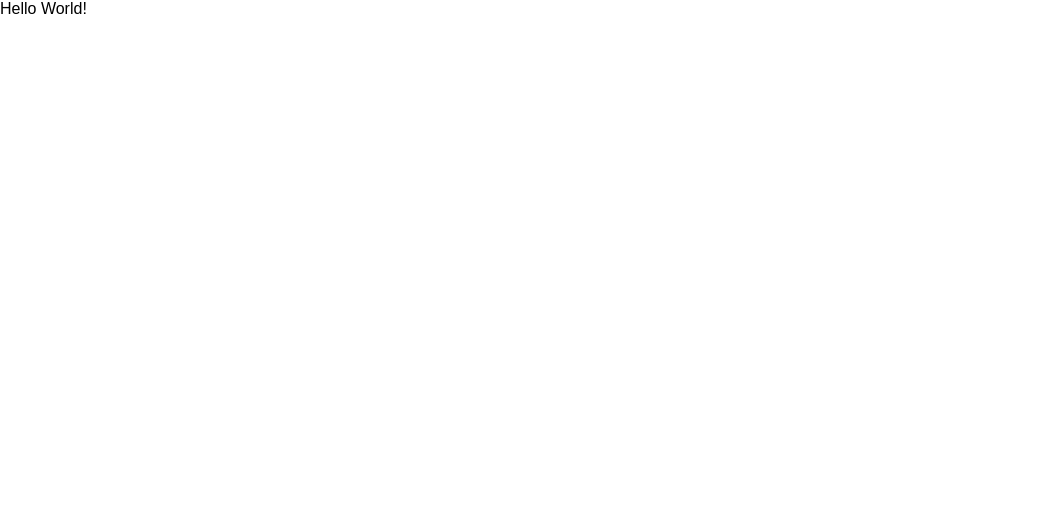
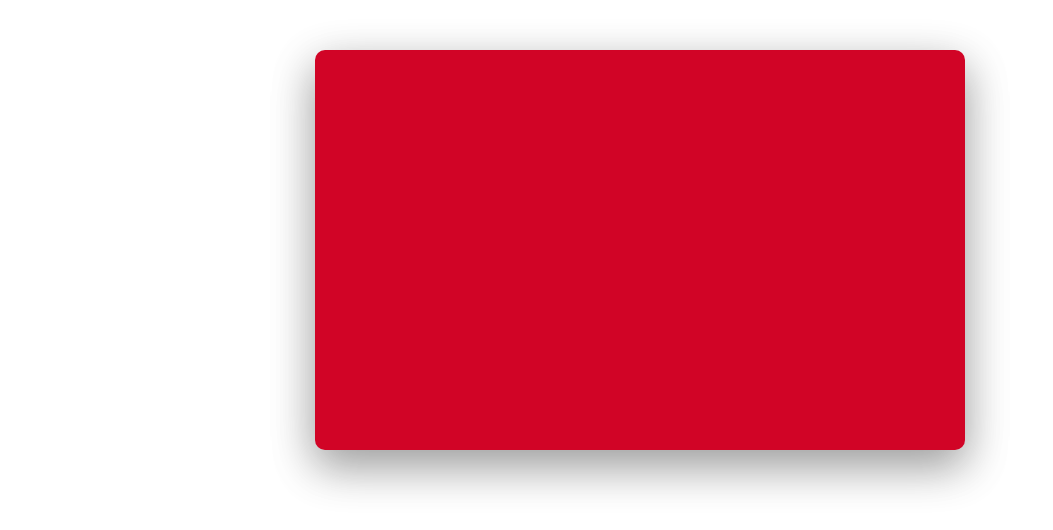
Before and after one commit to bhagh/pokedex, a React (Create React App) app: page / in a window 1280 px wide. Shown: the top 530 px of the page, without its empty margins (0-1053 px from the left). Built offline with nearby package versions, Linux system fonts and the light colour scheme.

Commit message:
Update App CSS

```diff
--- a/src/components/App.js
+++ b/src/components/App.js
@@ -3,10 +3,14 @@
 
 
 class App extends Component {
+  constructor() {
+    super();
+    this.state = {};
+  }
   render() {
     return (
       <div className="App">
-        Hello World!
+
       </div>
     );
   }
--- a/src/components/styles/App.css
+++ b/src/components/styles/App.css
@@ -0,0 +1,12 @@
+.App {
+  display: flex;
+  align-items: center;
+  justify-content: center;
+  width: 650px;
+  height: 400px;
+  padding-left: 10px;
+  margin: 50px auto;
+  background-color: #d10426;
+  border-radius: 10px;
+  box-shadow: 0 14px 45px rgba(0, 0, 0, 0.22), 0 18px 45px rgba(0, 0, 0, 0.22);
+}
```
